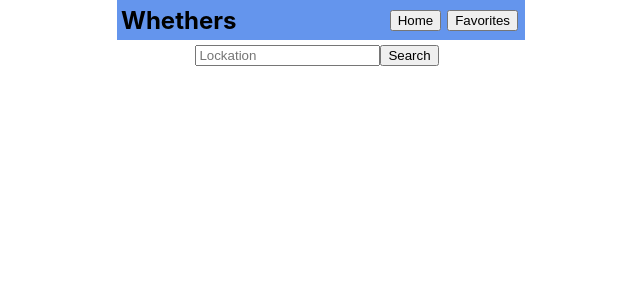
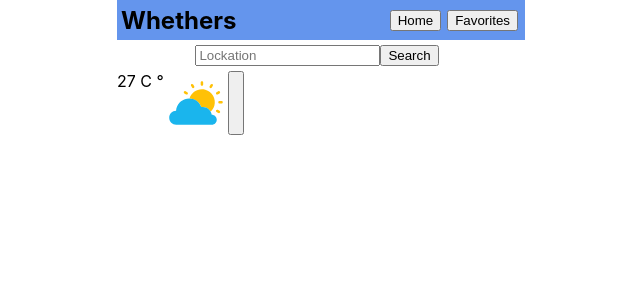
Before and after one commit to PavelMJ/weatherapp, a React (Create React App) app: page / in a window 1280 px wide. Shown: the top 300 px of the page, without its empty margins (323-963 px from the left). Built offline with nearby package versions, Linux system fonts and the light colour scheme.

Commit message:
trial icon and symbol

```diff
--- a/src/App.css
+++ b/src/App.css
@@ -6,7 +6,7 @@
 	min-height: 400px;
 }
 
-.App-header, .nav-btns,.input-panel{
+.App-header, .nav-btns,.input-panel, .city, .data{
 	display: flex;
 	flex-direction: row;
 }
@@ -43,3 +43,11 @@
 .search-input{
 
 }
+
+.add-to-favorite{
+
+}
+
+.wether-info{
+
+}
--- a/src/components/Home.jsx
+++ b/src/components/Home.jsx
@@ -7,7 +7,17 @@ export default function Home() {
 				<input className='search-input' type="text" placeholder='Lockation'/>
 				<button className='search-btn'>Search</button>
 			</div>
-			<div></div>
+			<div className='city'>
+				<div className='wether-info'>
+					<div className='data'>
+						<div className='temperature'>27 С	&deg;</div>
+						<img src="img/cloud_sun_sunny_weather_icon.svg" alt="" />
+						<div className='info'></div>
+					</div>
+					<div className='name-of-city'></div>
+				</div>
+				<button className='add-to-favorite'></button>
+			</div>
 			<div></div>
 
 
```
Also changed, not shown: public/img/cloud_sun_sunny_weather_icon.svg (added).
